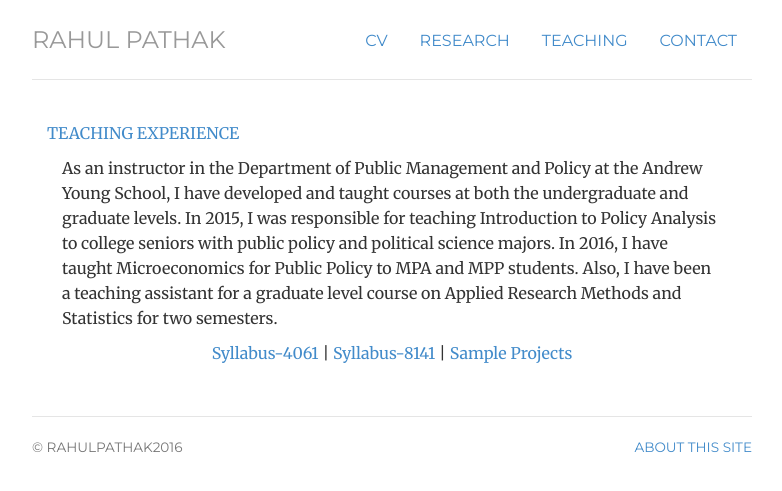
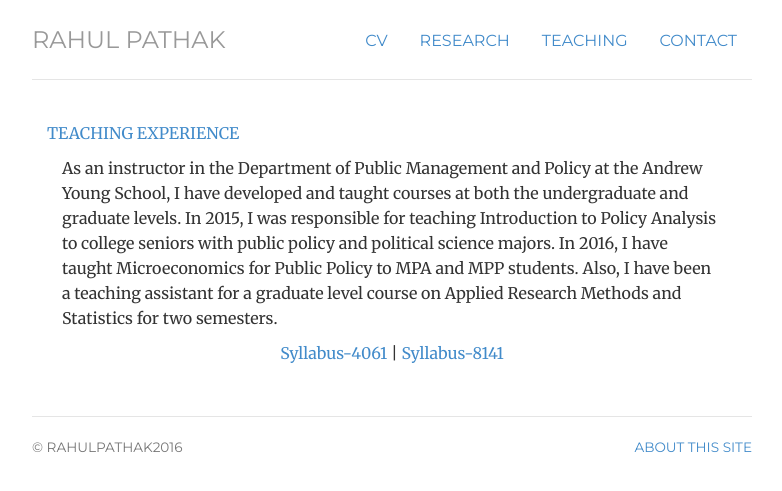
Before and after one commit to pathak-rahul/pathak-rahul.github.io, a Jekyll site: the page built from experience/index.html, in a window 1280 px wide. Shown: the top 491 px of the page, without its empty margins (248-1030 px from the left). Built offline with Jekyll 4.4.1, drawn with Linux system fonts in a browser that asks for light colours.

Commit message:
Update index.html

```diff
--- a/experience/index.html
+++ b/experience/index.html
@@ -18,7 +18,7 @@
 	</div>
 
 
-<p class="text-center"> <a href="/files/4061.pdf"> Syllabus-4061</a> | <a href="/files/8141.pdf"> Syllabus-8141</a> | <a href="/projects"> Sample Projects</a>
+<p class="text-center"> <a href="/files/4061.pdf"> Syllabus-4061</a> | <a href="/files/8141.pdf"> Syllabus-8141</a>
 
 
 
```
